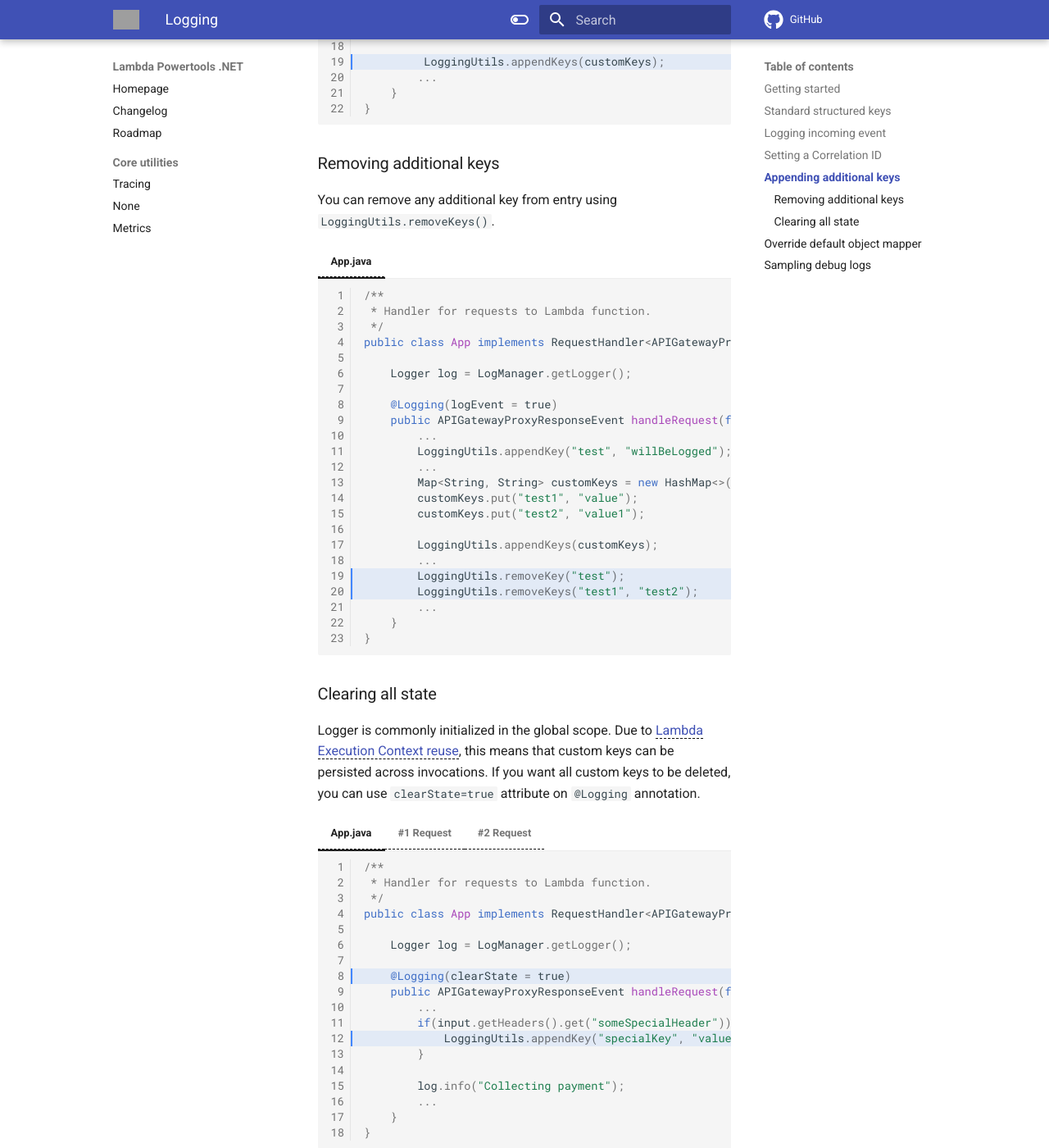
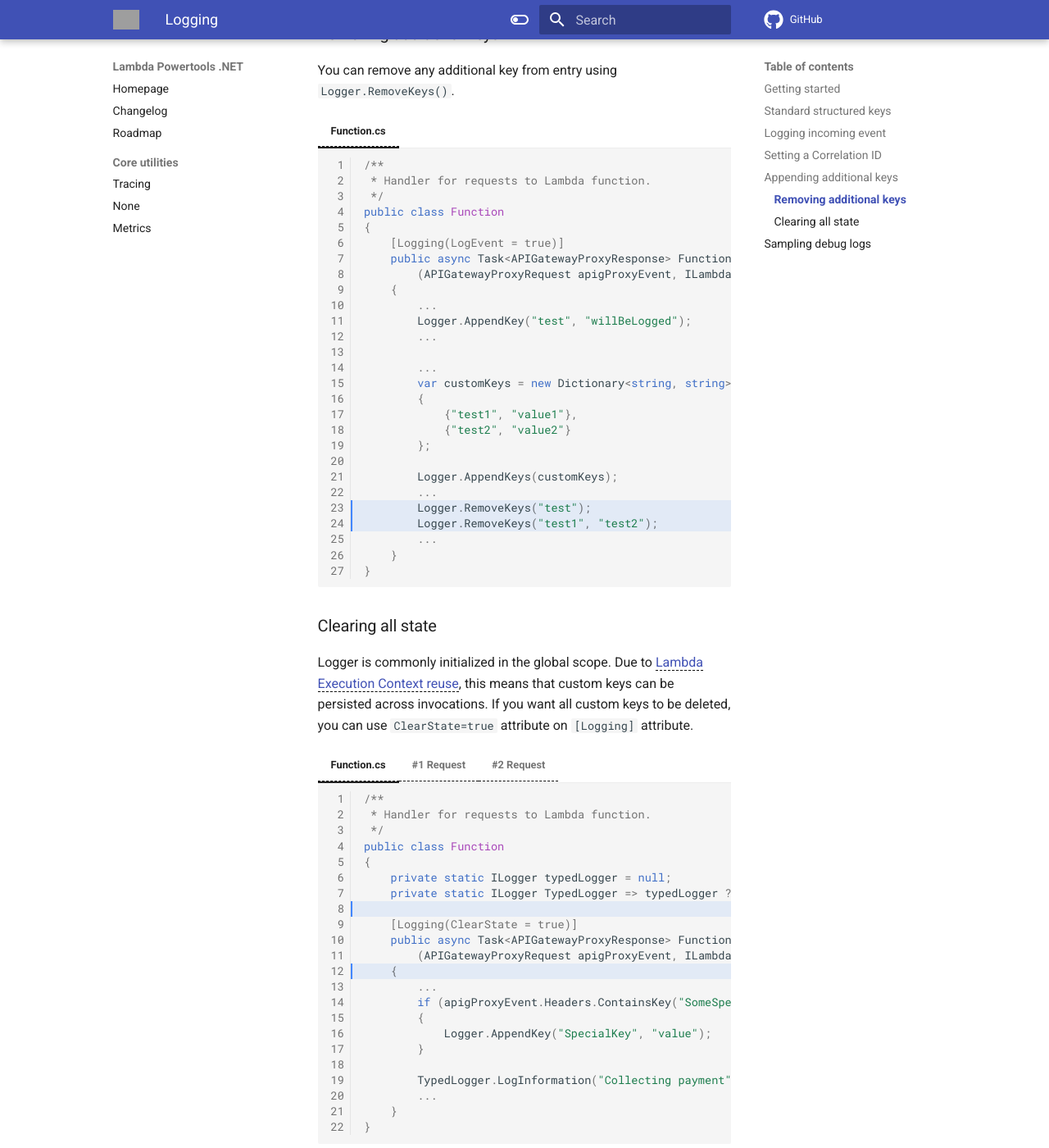
Before and after one commit to aws-powertools/powertools-lambda-dotnet, an MkDocs documentation site: the page built from docs/core/logging.md, in a window 1280 px wide and 1400 px high, scrolled down 5140 px. Shown: the whole window at 82% size. Built offline with MkDocs 1.6.1 and Material for MkDocs 9.7.7, drawn with Linux system fonts in a browser that asks for light colours; a script that is not in the unit is left out; comment, search, counter and statistics services are not loaded; the version menu is left out; some of the changed text lies outside the part shown; grey boxes are pictures that could not be loaded.

Commit message:
Complete Logging documentation

````diff
--- a/docs/core/logging.md
+++ b/docs/core/logging.md
@@ -63,7 +63,7 @@ Key | Type | Example | Description
 
 ## Logging incoming event
 
- You can also explicitly log any incoming event using `LogEvent` parameter. The first handler parameter is the input to the handler, which can be event data (published by an event source) or custom input that you provide such as a string or any custom data object.
+When debugging in non-production environments, you can instruct Logger to log the incoming event with `LogEvent` parameter or via POWERTOOLS_LOGGER_LOG_EVENT environment variable.
 
 !!! warning
     Log event is disabled by default to prevent sensitive info being logged.
@@ -71,10 +71,7 @@ Key | Type | Example | Description
 
 === "Function.cs"
 
-    ```c# hl_lines="14"
-    using AWS.Lambda.PowerTools.Logging;
-    ...
-
+    ```c# hl_lines="6"
     /**
      * Handler for requests to Lambda function.
      */
@@ -93,20 +90,18 @@ Key | Type | Example | Description
 
 You can set a Correlation ID using `CorrelationIdPath` parameter by passing a [JSON Pointer expression](https://datatracker.ietf.org/doc/html/draft-ietf-appsawg-json-pointer-03){target="_blank"}.
 
-=== "App.java"
+=== "Function.cs"
 
-    ```java hl_lines="8"
+    ```c# hl_lines="6"
     /**
      * Handler for requests to Lambda function.
      */
-    public class App implements RequestHandler<APIGatewayProxyRequestEvent, APIGatewayProxyResponseEvent> {
-
-        Logger log = LogManager.getLogger();
-
-        @Logging(correlationIdPath = "/headers/my_request_id_header")
-        public APIGatewayProxyResponseEvent handleRequest(final APIGatewayProxyRequestEvent input, final Context context) {
-            ...
-            log.info("Collecting payment")
+    public class Function
+    {
+        [Logging(CorrelationIdPath = "/headers/my_request_id_header")]
+        public async Task<APIGatewayProxyResponse> FunctionHandler
+            (APIGatewayProxyRequest apigProxyEvent, ILambdaContext context)
+        {
             ...
         }
     }
@@ -123,39 +118,39 @@ You can set a Correlation ID using `CorrelationIdPath` parameter by passing a [J
 
 === "Example CloudWatch Logs excerpt"
 
-    ```json hl_lines="11"
-	{
-		"level": "INFO",
-	  	"message": "Collecting payment",
-		"timestamp": "2021-05-03 11:47:12,494+0200",
-	  	"service": "payment",
-	  	"coldStart": true,
-	  	"functionName": "test",
-	  	"functionMemorySize": 128,
-	  	"functionArn": "arn:aws:lambda:eu-west-1:12345678910:function:test",
-	  	"lambda_request_id": "52fdfc07-2182-154f-163f-5f0f9a621d72",
-	  	"correlation_id": "correlation_id_value"
-	}
+    ```json hl_lines="15"
+    {
+        "ColdStart": true,
+        "XRayTraceId": "1-61b7add4-66532bb81441e1b060389429",
+        "FunctionName": "test",
+        "FunctionVersion": "$LATEST",
+        "FunctionMemorySize": 128,
+        "FunctionArn": "arn:aws:lambda:eu-west-1:12345678910:function:test",
+        "FunctionRequestId": "52fdfc07-2182-154f-163f-5f0f9a621d72",
+        "Timestamp": "2021-12-13T20:32:22.5774262Z",
+        "Level": "Information",
+        "Service": "lambda-example",
+        "Name": "AWS.Lambda.PowerTools.Logging.Logger",
+        "Message": "Collecting payment",
+        "SamplingRate": 0.7,
+        "CorrelationId": "correlation_id_value",
+    }
     ```
 We provide [built-in JSON Pointer expression](https://datatracker.ietf.org/doc/html/draft-ietf-appsawg-json-pointer-03){target="_blank"}
 for known event sources, where either a request ID or X-Ray Trace ID are present.
 
-=== "App.java"
+=== "Function.cs"
 
-    ```java hl_lines="10"
-    import software.amazon.lambda.powertools.logging.CorrelationIdPathConstants;
-
+    ```c# hl_lines="6"
     /**
      * Handler for requests to Lambda function.
      */
-    public class App implements RequestHandler<APIGatewayProxyRequestEvent, APIGatewayProxyResponseEvent> {
-
-        Logger log = LogManager.getLogger();
-
-        @Logging(correlationIdPath = CorrelationIdPathConstants.API_GATEWAY_REST)
-        public APIGatewayProxyResponseEvent handleRequest(final APIGatewayProxyRequestEvent input, final Context context) {
-            ...
-            log.info("Collecting payment")
+    public class Function
+    {
+        [Logging(CorrelationIdPath = CorrelationIdPaths.API_GATEWAY_REST)]
+        public async Task<APIGatewayProxyResponse> FunctionHandler
+            (APIGatewayProxyRequest apigProxyEvent, ILambdaContext context)
+        {
             ...
         }
     }
@@ -165,91 +160,100 @@ for known event sources, where either a request ID or X-Ray Trace ID are present
 
 	```json hl_lines="3"
 	{
-	  "requestContext": {
-		"requestId": "correlation_id_value"
+	  "RequestContext": {
+		"RequestId": "correlation_id_value"
 	  }
 	}
 	```
 
 === "Example CloudWatch Logs excerpt"
 
-    ```json hl_lines="11"
-	{
-		"level": "INFO",
-	  	"message": "Collecting payment",
-		"timestamp": "2021-05-03 11:47:12,494+0200",
-	  	"service": "payment",
-	  	"coldStart": true,
-	  	"functionName": "test",
-	  	"functionMemorySize": 128,
-	  	"functionArn": "arn:aws:lambda:eu-west-1:12345678910:function:test",
-	  	"lambda_request_id": "52fdfc07-2182-154f-163f-5f0f9a621d72",
-	  	"correlation_id": "correlation_id_value"
-	}
+    ```json hl_lines="15"
+    {
+        "ColdStart": true,
+        "XRayTraceId": "1-61b7add4-66532bb81441e1b060389429",
+        "FunctionName": "test",
+        "FunctionVersion": "$LATEST",
+        "FunctionMemorySize": 128,
+        "FunctionArn": "arn:aws:lambda:eu-west-1:12345678910:function:test",
+        "FunctionRequestId": "52fdfc07-2182-154f-163f-5f0f9a621d72",
+        "Timestamp": "2021-12-13T20:32:22.5774262Z",
+        "Level": "Information",
+        "Service": "lambda-example",
+        "Name": "AWS.Lambda.PowerTools.Logging.Logger",
+        "Message": "Collecting payment",
+        "SamplingRate": 0.7,
+        "CorrelationId": "correlation_id_value",
+    }
     ```
 
 ## Appending additional keys
 
 !!! info "Custom keys are persisted across warm invocations"
-        Always set additional keys as part of your handler to ensure they have the latest value, or explicitly clear them with [`clearState=true`](#clearing-all-state).
+        Always set additional keys as part of your handler to ensure they have the latest value, or explicitly clear them with [`ClearState=true`](#clearing-all-state).
 
-You can append your own keys to your existing logs via `appendKey`.
+You can append your own keys to your existing logs via `AppendKey`.
 
-=== "App.java"
+=== "Function.cs"
 
-    ```java hl_lines="11 19"
+    ```c# hl_lines="11 21"
     /**
      * Handler for requests to Lambda function.
      */
-    public class App implements RequestHandler<APIGatewayProxyRequestEvent, APIGatewayProxyResponseEvent> {
-
-        Logger log = LogManager.getLogger();
-
-        @Logging(logEvent = true)
-        public APIGatewayProxyResponseEvent handleRequest(final APIGatewayProxyRequestEvent input, final Context context) {
+    public class Function
+    {
+        [Logging(LogEvent = true)]
+        public async Task<APIGatewayProxyResponse> FunctionHandler
+            (APIGatewayProxyRequest apigProxyEvent, ILambdaContext context)
+        {
             ...
-            LoggingUtils.appendKey("test", "willBeLogged");
+            Logger.AppendKey("test", "willBeLogged");
             ...
 
             ...
-             Map<String, String> customKeys = new HashMap<>();
-             customKeys.put("test", "value");
-             customKeys.put("test1", "value1");
+            var customKeys = new Dictionary<string, string>
+            {
+                {"test1", "value1"},
+                {"test2", "value2"}
+            };
 
-             LoggingUtils.appendKeys(customKeys);
+            Logger.AppendKeys(customKeys);
             ...
         }
     }
     ```
 
-
 ### Removing additional keys
 
-You can remove any additional key from entry using `LoggingUtils.removeKeys()`.
+You can remove any additional key from entry using `Logger.RemoveKeys()`.
 
-=== "App.java"
+=== "Function.cs"
 
-    ```java hl_lines="19 20"
+    ```c# hl_lines="23 24"
     /**
      * Handler for requests to Lambda function.
      */
-    public class App implements RequestHandler<APIGatewayProxyRequestEvent, APIGatewayProxyResponseEvent> {
+    public class Function
+    {
+        [Logging(LogEvent = true)]
+        public async Task<APIGatewayProxyResponse> FunctionHandler
+            (APIGatewayProxyRequest apigProxyEvent, ILambdaContext context)
+        {
+            ...
+            Logger.AppendKey("test", "willBeLogged");
+            ...
 
-        Logger log = LogManager.getLogger();
+            ...
+            var customKeys = new Dictionary<string, string>
+            {
+                {"test1", "value1"},
+                {"test2", "value2"}
+            };
 
-        @Logging(logEvent = true)
-        public APIGatewayProxyResponseEvent handleRequest(final APIGatewayProxyRequestEvent input, final Context context) {
+            Logger.AppendKeys(customKeys);
             ...
-            LoggingUtils.appendKey("test", "willBeLogged");
-            ...
-            Map<String, String> customKeys = new HashMap<>();
-            customKeys.put("test1", "value");
-            customKeys.put("test2", "value1");
-
-            LoggingUtils.appendKeys(customKeys);
-            ...
-            LoggingUtils.removeKey("test");
-            LoggingUtils.removeKeys("test1", "test2");
+            Logger.RemoveKeys("test");
+            Logger.RemoveKeys("test1", "test2");
             ...
         }
     }
@@ -259,27 +263,31 @@ You can remove any additional key from entry using `LoggingUtils.removeKeys()`.
 
 Logger is commonly initialized in the global scope. Due to [Lambda Execution Context reuse](https://docs.aws.amazon.com/lambda/latest/dg/runtimes-context.html),
 this means that custom keys can be persisted across invocations. If you want all custom keys to be deleted, you can use
-`clearState=true` attribute on `@Logging` annotation.
+`ClearState=true` attribute on `[Logging]` attribute.
 
 
-=== "App.java"
+=== "Function.cs"
 
-    ```java hl_lines="8 12"
+    ```cs hl_lines="8 12"
     /**
      * Handler for requests to Lambda function.
      */
-    public class App implements RequestHandler<APIGatewayProxyRequestEvent, APIGatewayProxyResponseEvent> {
+    public class Function
+    {
+        private static ILogger typedLogger = null;
+        private static ILogger TypedLogger => typedLogger ??= Logger.Create<Function>();
 
-        Logger log = LogManager.getLogger();
-
-        @Logging(clearState = true)
-        public APIGatewayProxyResponseEvent handleRequest(final APIGatewayProxyRequestEvent input, final Context context) {
+        [Logging(ClearState = true)]
+        public async Task<APIGatewayProxyResponse> FunctionHandler
+            (APIGatewayProxyRequest apigProxyEvent, ILambdaContext context)
+        {
             ...
-            if(input.getHeaders().get("someSpecialHeader")) {
-                LoggingUtils.appendKey("specialKey", "value");
+            if (apigProxyEvent.Headers.ContainsKey("SomeSpecialHeader"))
+            {
+                Logger.AppendKey("SpecialKey", "value");
             }
 
-            log.info("Collecting payment");
+            TypedLogger.LogInformation("Collecting payment");
             ...
         }
     }
@@ -288,16 +296,16 @@ this means that custom keys can be persisted across invocations. If you want all
 
     ```json hl_lines="11"
 	{
-		"level": "INFO",
-	  	"message": "Collecting payment",
-		"timestamp": "2021-05-03 11:47:12,494+0200",
-	  	"service": "payment",
-	  	"coldStart": true,
-	  	"functionName": "test",
-	  	"functionMemorySize": 128,
-	  	"functionArn": "arn:aws:lambda:eu-west-1:12345678910:function:test",
-	  	"lambda_request_id": "52fdfc07-2182-154f-163f-5f0f9a621d72",
-        "specialKey": "value"
+		"Level": "Information",
+	  	"Message": "Collecting payment",
+		"Timestamp": "2021-12-13T20:32:22.5774262Z",
+	  	"Service": "payment",
+	  	"ColdStart": true,
+	  	"FunctionName": "test",
+	  	"FunctionMemorySize": 128,
+	  	"FunctionArn": "arn:aws:lambda:eu-west-1:12345678910:function:test",
+	  	"FunctionRequestId": "52fdfc07-2182-154f-163f-5f0f9a621d72",
+        "SpecialKey": "value"
 	}
     ```
 
@@ -305,67 +313,39 @@ this means that custom keys can be persisted across invocations. If you want all
 
     ```json
 	{
-		"level": "INFO",
-	  	"message": "Collecting payment",
-		"timestamp": "2021-05-03 11:47:12,494+0200",
-	  	"service": "payment",
-	  	"coldStart": true,
-	  	"functionName": "test",
-	  	"functionMemorySize": 128,
-	  	"functionArn": "arn:aws:lambda:eu-west-1:12345678910:function:test",
-	  	"lambda_request_id": "52fdfc07-2182-154f-163f-5f0f9a621d72"
+		"Level": "Information",
+	  	"Message": "Collecting payment",
+		"Timestamp": "2021-12-13T20:32:22.5774262Z",
+	  	"Service": "payment",
+	  	"ColdStart": true,
+	  	"FunctionName": "test",
+	  	"FunctionMemorySize": 128,
+	  	"FunctionArn": "arn:aws:lambda:eu-west-1:12345678910:function:test",
+	  	"FunctionRequestId": "52fdfc07-2182-154f-163f-5f0f9a621d72"
 	}
-    ```
-
-## Override default object mapper
-
-You can optionally choose to override default object mapper which is used to serialize lambda function events. You might
-want to supply custom object mapper in order to control how serialisation is done, for example, when you want to log only
-specific fields from received event due to security.
-
-=== "App.java"
-
-    ```java hl_lines="9 10"
-    /**
-     * Handler for requests to Lambda function.
-     */
-    public class App implements RequestHandler<APIGatewayProxyRequestEvent, APIGatewayProxyResponseEvent> {
-
-        Logger log = LogManager.getLogger();
-
-        static {
-            ObjectMapper objectMapper = new ObjectMapper();
-            LoggingUtils.defaultObjectMapper(objectMapper);
-        }
-
-        @Logging(logEvent = true)
-        public APIGatewayProxyResponseEvent handleRequest(final APIGatewayProxyRequestEvent input, final Context context) {
-            ...
-        }
-    }
     ```
 
 ## Sampling debug logs
 
 You can dynamically set a percentage of your logs to **DEBUG** level via env var `POWERTOOLS_LOGGER_SAMPLE_RATE` or
-via `samplingRate` attribute on annotation.
+via `SamplingRate` parameter on attribute.
 
 !!! info
-    Configuration on environment variable is given precedence over sampling rate configuration on annotation, provided it's in valid value range.
+    Configuration on environment variable is given precedence over sampling rate configuration on attribute, provided it's in valid value range.
 
-=== "Sampling via annotation attribute"
+=== "Sampling via attribute parameter"
 
-    ```java hl_lines="8"
+    ```c# hl_lines="6"
     /**
      * Handler for requests to Lambda function.
      */
-    public class App implements RequestHandler<APIGatewayProxyRequestEvent, APIGatewayProxyResponseEvent> {
-
-        Logger log = LogManager.getLogger();
-
-        @Logging(samplingRate = 0.5)
-        public APIGatewayProxyResponseEvent handleRequest(final APIGatewayProxyRequestEvent input, final Context context) {
-         ...
+    public class Function
+    {
+        [Logging(SamplingRate = 0.5)]
+        public async Task<APIGatewayProxyResponse> FunctionHandler
+            (APIGatewayProxyRequest apigProxyEvent, ILambdaContext context)
+        {
+            ...
         }
     }
     ```
````
Also changed, not shown: other parts of docs/core/logging.md (+1 -1 lines), 2 other files.
